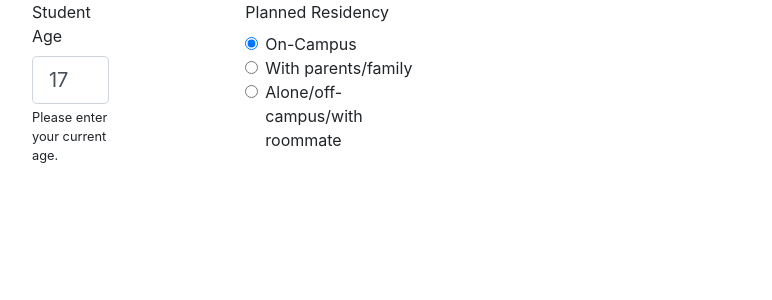
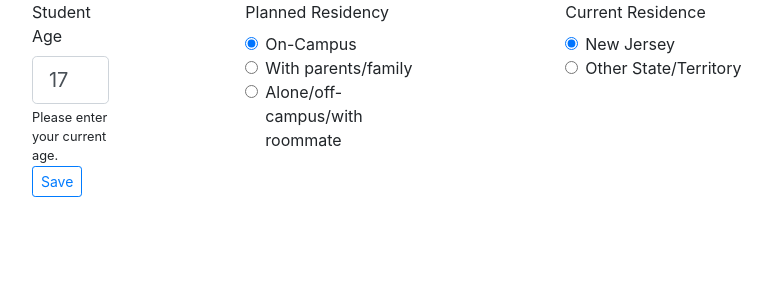
Before and after one commit to shuWebDev/cost-calculator-ts-bootstrap, a React (Create React App) app: page / in a window 1280 px wide. Shown: the top 300 px of the page, without its empty margins (303-1075 px from the left). Built offline with nearby package versions, Linux system fonts and the light colour scheme.

Commit message:
wire up a save button for a question, to save its state to the page, allow user to make further changes before submitting the entire page worth of questions to the app state

```diff
--- a/src/App.tsx
+++ b/src/App.tsx
@@ -11,9 +11,12 @@ class App extends React.Component<AppProps, AppState> {
 
     this.state = {
       currentPage: 0,
-      pages: PageData.pages
+      pages: PageData.pages,
+      userInput: {}
     }
   }
+
+
 
   render = () => {
     return (
@@ -21,7 +24,7 @@ class App extends React.Component<AppProps, AppState> {
         <Container fluid>
           <Row>
             <Col md={{span: 12, offset: 2}}>
-              <Page pageQuestions={this.state.pages} />
+              <Page pageQuestions={this.state.pages[this.state.currentPage]} />
             </Col>
           </Row>
         </Container>
--- a/src/pages/page.tsx
+++ b/src/pages/page.tsx
@@ -2,7 +2,8 @@
 
 import React from 'react';
 import Form from 'react-bootstrap/Form';
-import { Row }  from 'react-bootstrap';
+import Row from 'react-bootstrap/Row';
+import Button from 'react-bootstrap/Button';
 import { v4 as uuidv4 } from 'uuid';
 import NumericQuestion from './question-types/numericquestion';
 import RadioQuestion from './question-types/radioquestion';
@@ -19,11 +20,9 @@ class Page extends React.Component<Page.PageProps, Page.PageState> {
 
   componentDidMount = () => {
     let sID: LooseObject = {};
-    for(let q=0; q<this.props.pageQuestions.length; q++) {
+    for(let q in this.props.pageQuestions) {
       let temp: LooseObject = {};
-      // NOTE: this structure will hold the corresponding value of the input
       temp[`${this.props.pageQuestions[q].stateStorageID}`] = {};
-      // NOTE: set the default for this input
       temp[`${this.props.pageQuestions[q].stateStorageID}`]['value'] = this.props.pageQuestions[q].default;
 
       sID = {
@@ -31,6 +30,7 @@ class Page extends React.Component<Page.PageProps, Page.PageState> {
         ...temp
       };
     }
+
     this.setState({
       questionValues: sID
     });
@@ -38,39 +38,37 @@ class Page extends React.Component<Page.PageProps, Page.PageState> {
     return;
   }
 
-  /*handleChange = (e: React.ChangeEvent<HTMLInputElement>, ssID: string) => {
-    e.preventDefault();
-    console.log(ssID);
-    let targetValue = e.currentTarget.value;
+  saveQuestionResponse = (e: React.FormEvent<HTMLButtonElement>, ssID: string, value: string) => {
 
+    // NOTE: update the corresponding key in the local state for the input value. This both allows the input to be "controlled" by state, and for state to be accurate for when we save all user input from this page of questions.
     this.setState({
       ...this.state,
       questionValues: {
+        ...this.state.questionValues,
         [`${ssID}`]: {
-          value: targetValue
+          value: value
         }
       }
-    })
+    });
 
     return;
-  }*/
+  }
 
   loadPageQuestions = (q: PageQuestion[]) => {
     let _components: JSX.Element[] = [];
 
     for(let i in q) {
       if(q[i].controlType === "number") {
-        _components.push(<NumericQuestion questionData={this.props.pageQuestions[i]} />)
+        _components.push(<NumericQuestion questionData={this.props.pageQuestions[i]} saveQuestionHandler={this.saveQuestionResponse} />)
       }
       if(q[i].controlType === "radio") {
-        _components.push(<RadioQuestion questionData={this.props.pageQuestions[i]} />)
+        _components.push(<RadioQuestion questionData={this.props.pageQuestions[i]} saveQuestionHandler={this.saveQuestionResponse} />)
       }
     }
     return _components;
   }
 
   render = () => {
-    if(Object.keys(this.state.questionValues).length === this.props.pageQuestions.length) {
     return (
       <Form>
         <Form.Group controlId={uuidv4()}>
@@ -80,9 +78,6 @@ class Page extends React.Component<Page.PageProps, Page.PageState> {
         </Form.Group>
       </Form>
     )
-    } else {
-      return <p>Loading...</p>;
-    }
   }
 }
 
--- a/src/pages/question-types/numericquestion.tsx
+++ b/src/pages/question-types/numericquestion.tsx
@@ -1,5 +1,6 @@
 import React from 'react';
 import Form from 'react-bootstrap/Form';
+import Button from 'react-bootstrap/Button';
 import { Col }  from 'react-bootstrap';
 import { v4 as uuidv4 } from 'uuid';
 
@@ -38,6 +39,7 @@ class NumericQuestion extends React.Component<QuestionComponentProps, QuestionCo
               onChange={(e: React.ChangeEvent<HTMLInputElement>) => {this.handleChange(e)}}
             />
             <Form.Text>{qd.text}</Form.Text>
+            <Button size="sm" variant="outline-primary" onClick={(e) => {this.props.saveQuestionHandler(e, qd.stateStorageID, this.state.inputValue)}}>Save</Button>
           </Form.Group>
         </Col>
       );
--- a/src/questions/question-bank.json
+++ b/src/questions/question-bank.json
@@ -1,5 +1,6 @@
 {
   "pages": [
+    [
       {
         "controlId": "student-age",
         "label": "Student Age",
@@ -23,6 +24,19 @@
         ],
         "default": "On-Campus",
         "stateStorageID": "form-planned-residence"
+      },
+      {
+        "controlId": "current-residence",
+        "label": "Current Residence",
+        "controlType": "radio",
+        "text": "Do you currently reside in New Jersey or another state/territory?",
+        "options": [
+          "New Jersey",
+          "Other State/Territory"
+        ],
+        "default": "New Jersey",
+        "stateStorageID": "form-current-residence"
       }
     ]
+  ]
 }
```
Lines whose indentation alone changed are shown as unchanged.
